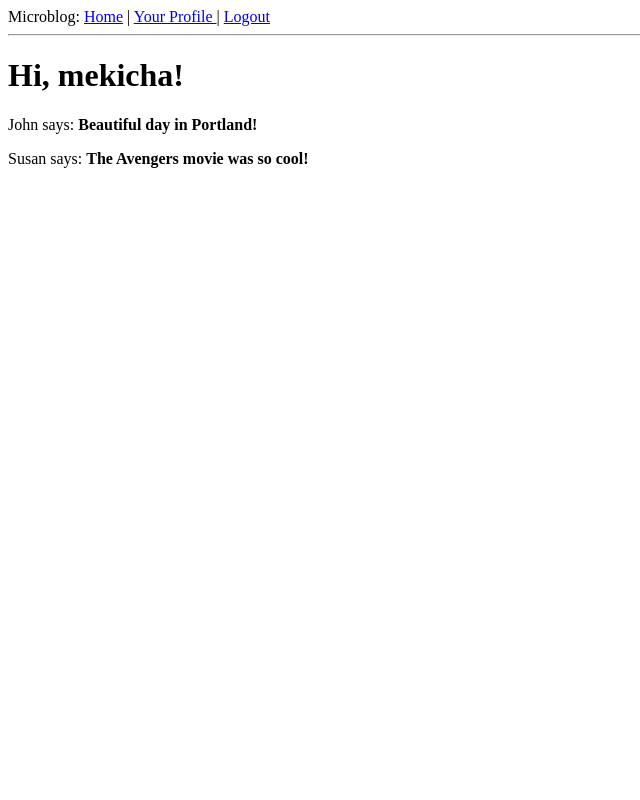
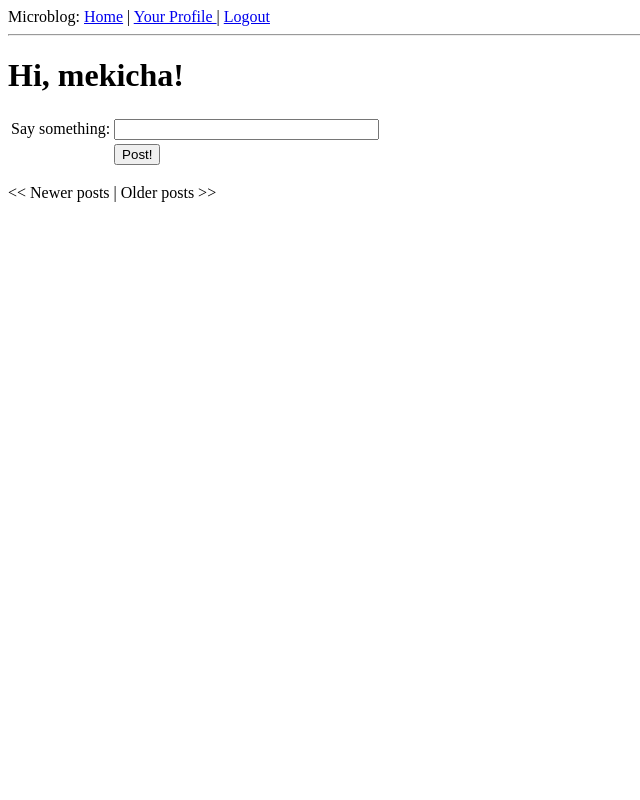
Before and after one commit to mekicha/microblog-Engine, a Flask app: page / in a window 1280 px wide. Shown: the whole page, without its empty margins (0-640 px from the left). Run offline with Flask 2, Linux system fonts and the light colour scheme; a user stored in the database is signed in; data comes from the database, SQL or seed files in the repository; both versions use the stored data as it was after the commit; parts of the project's set-up code (start-up, migrations or seed data) failed here and were passed over.

Commit message:
Implement pagination for posts

```diff
--- a/app/forms.py
+++ b/app/forms.py
@@ -27,3 +27,6 @@ class EditForm(Form):
 			self.nickname.errors.append(' Nickname already in use. Pick another one')
 			return False
 		return True
+
+class PostForm(Form):
+	post = StringField('post', validators=[DataRequired()])
--- a/app/templates/index.html
+++ b/app/templates/index.html
@@ -1,7 +1,31 @@
+<!-- extend base layout -->
 {% extends "base.html" %}
+
 {% block content %}
-    <h1>Hi, {{ user.nickname }}!</h1>
-    {% for post in posts %}
-    <div><p>{{ post.author.nickname }} says: <b>{{ post.body }}</b></p></div>
-    {% endfor %}
+  <h1>Hi, {{ g.user.nickname }}!</h1>
+  <form action="" method="post" name="post">
+      {{ form.hidden_tag() }}
+      <table>
+          <tr>
+              <td>Say something:</td>
+              <td>{{ form.post(size=30, maxlength=140) }}</td>
+              <td>
+              {% for error in form.post.errors %}
+              <span style="color: red;">[{{ error }}]</span><br>
+              {% endfor %}
+              </td>
+          </tr>
+          <tr>
+              <td></td>
+              <td><input type="submit" value="Post!"></td>
+              <td></td>
+          </tr>
+      </table>
+  </form>
+ <!-- posts is a Paginate object -->
+{% for post in posts.items %}
+    {% include 'post.html' %}
+{% endfor %}
+{% if posts.has_prev %}<a href="{{ url_for('index', page=posts.prev_num) }}">&lt;&lt; Newer posts</a>{% else %}&lt;&lt; Newer posts{% endif %} |
+{% if posts.has_next %}<a href="{{ url_for('index', page=posts.next_num) }}">Older posts &gt;&gt;</a>{% else %}Older posts &gt;&gt;{% endif %}
 {% endblock %}
--- a/app/views.py
+++ b/app/views.py
@@ -1,9 +1,10 @@
 from flask import render_template, flash, redirect, session, url_for, request, g
 from app import app, db, lm, oid
 from flask.ext.login import login_user, logout_user, current_user, login_required
-from .models import User
-from .forms import LoginForm, EditForm
+from .models import User, Post
+from .forms import LoginForm, EditForm, PostForm
 from datetime import datetime
+from config import POSTS_PER_PAGE
 
 
 @lm.user_loader
@@ -18,25 +19,24 @@ def before_request():
 		db.session.add(g.user)
 		db.session.commit()
 
-@app.route('/')
-@app.route('/index')
+@app.route('/', methods=['GET','POST'])
+@app.route('/index', methods=['GET', 'POST'])
+@app.route('/index/<int:page>', methods=['GET','POST'])
 @login_required
-def index():
-    user = g.user
-    posts = [  # fake array of posts
-        {
-            'author': {'nickname': 'John'},
-            'body': 'Beautiful day in Portland!'
-        },
-        {
-            'author': {'nickname': 'Susan'},
-            'body': 'The Avengers movie was so cool!'
-        }
-    ]
-    return render_template("index.html",
-                           title='Home',
-                           user=user,
-                           posts=posts)
+def index(page=1):
+	form = PostForm()
+	if form.validate_on_submit():
+		post = Post(body=form.post.data, timestamp=datetime.utcnow(), author=g.user)
+		db.session.add(post)
+		db.session.commit()
+		flash('Your post has been published!')
+		return redirect(url_for('index'))
+	posts = g.user.followed_posts().paginate(page, POSTS_PER_PAGE, False)
+	return render_template('index.html',
+		    title='Home',
+		    form=form,
+		    posts=posts)
+
 
 
 
@@ -85,16 +85,14 @@ def logout():
 
 
 @app.route('/user/<nickname>')
+@app.route('/user/<nickname>/<int:page>')
 @login_required
-def user(nickname):
+def user(nickname, page=1):
 	user = User.query.filter_by(nickname = nickname).first()
 	if user == None:
 		flash('User %s not found.' %nickname)
 		return redirect(url_for('index'))
-	posts = [
-	     {'author':user, 'body': 'Test post #1'},
-	     {'author': user, 'body': 'Test post #2'}
-	]
+	posts = user.posts.paginate(page, POSTS_PER_PAGE, False)
 	return render_template('user.html',
 		                   user = user,
 		                   posts = posts)
--- a/config.py
+++ b/config.py
@@ -24,3 +24,6 @@ MAIL_PASSWORD = None
 
 # administrator list
 ADMINS =['emeka.icha@gmail.com']
+
+#pagination
+POSTS_PER_PAGE = 5
```
Also changed, not shown: app/templates/user.html (+6 -3 lines), app.db.
